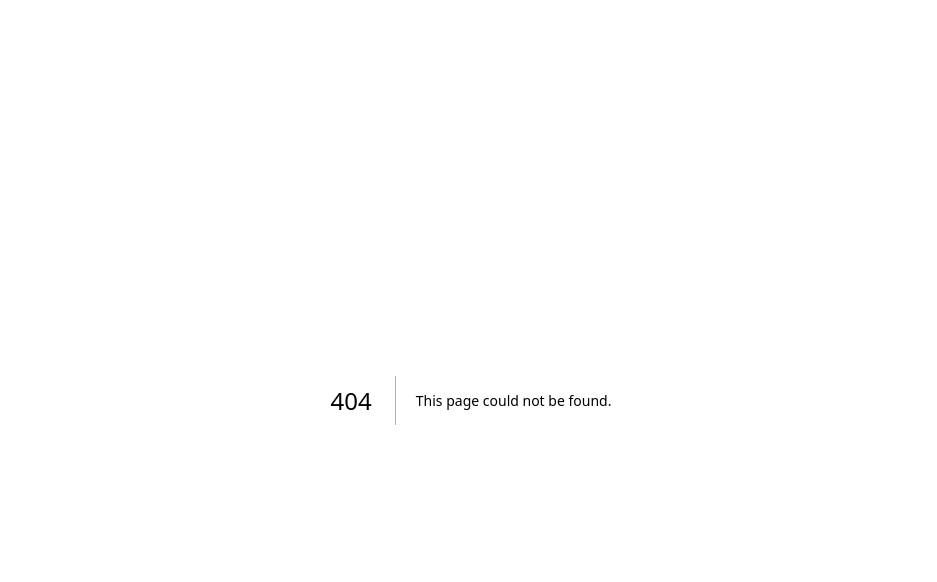
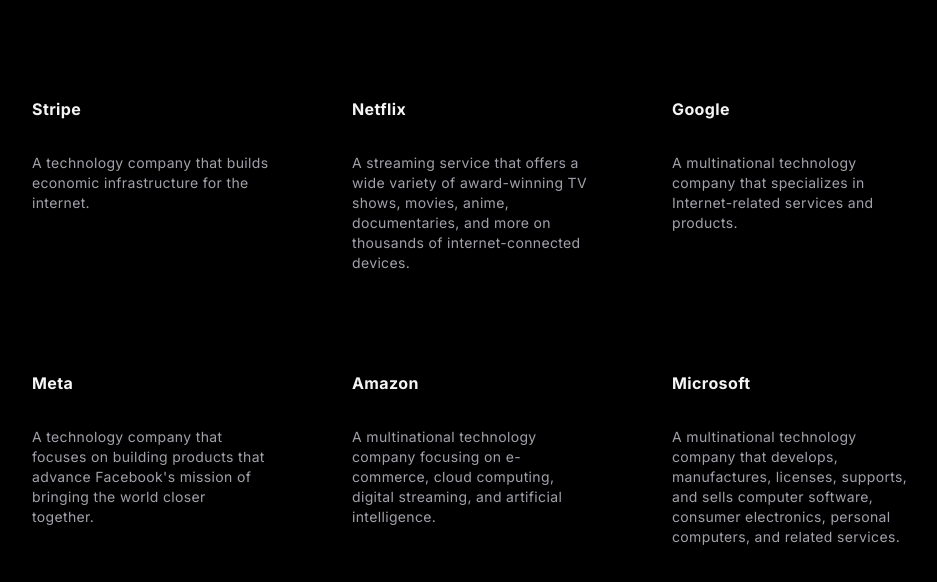
Before and after one commit to otniel0820/connect-world, a Next.js app: page /series in a window 1280 px wide. Before the commit this address had no page. Shown: the top 582 px of the page, without its empty margins (169-1106 px from the left). Built offline with nearby package versions, Linux system fonts and the light colour scheme.

Commit message:
create series component

```diff
--- /dev/null
+++ b/src/app/series/[seriesid]/page.tsx
@@ -0,0 +1,14 @@
+
+
+
+const Page = ({ params }: { params: { movieid: string } }) => {
+
+
+    return (
+      <div>
+
+      </div>
+    );
+  };
+
+  export default Page;
--- /dev/null
+++ b/src/app/series/page.tsx
@@ -0,0 +1,15 @@
+import { TvSeries } from "@/components/TvSeries";
+
+
+
+const Page = () => {
+
+
+    return (
+      <div>
+        <TvSeries/>
+      </div>
+    );
+  };
+
+  export default Page;
--- a/src/components/NavbarLinks.tsx
+++ b/src/components/NavbarLinks.tsx
@@ -9,7 +9,7 @@
 const NavbarLinks: React.FC<NavbarLinksProps> = ({ isOpen }) => {
   const links = [
     { id: 1, text: 'Inicio', href: '/' },
-    { id: 2, text: 'Planes', href: '/solutions' },
+    { id: 2, text: 'Series', href: '/series' },
     { id: 3, text: 'Prueba gratis', href: '/free-test' },
     { id: 4, text: 'Descargas', href: '/services' },
     { id: 5, text: 'Web Players', href: '/contact' },
--- a/src/components/TvSeries.tsx
+++ b/src/components/TvSeries.tsx
@@ -1,6 +1,6 @@
 import { HoverEffect } from "./ui/HoverEffect";
 
-export function CardHoverEffectDemo() {
+export function TvSeries() {
   return (
     <div className="max-w-5xl mx-auto px-8">
       <HoverEffect items={projects} />
--- a/src/components/ui/HoverEffect.tsx
+++ b/src/components/ui/HoverEffect.tsx
@@ -1,3 +1,5 @@
+'use client'
+
 import { cn } from "@/utils/cn";
 import { AnimatePresence, motion } from "framer-motion";
 import Link from "next/link";
```
